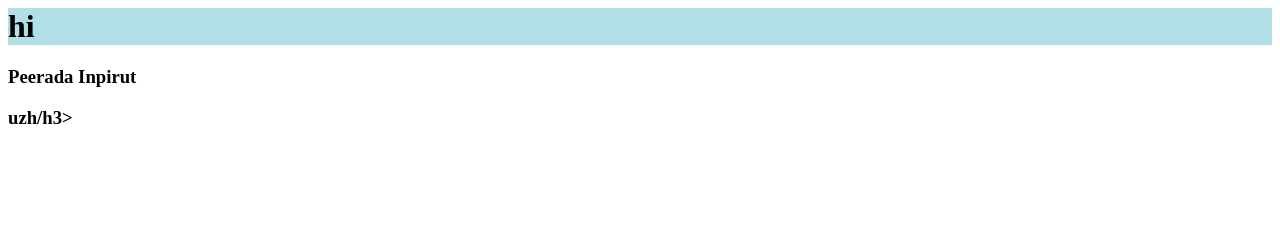
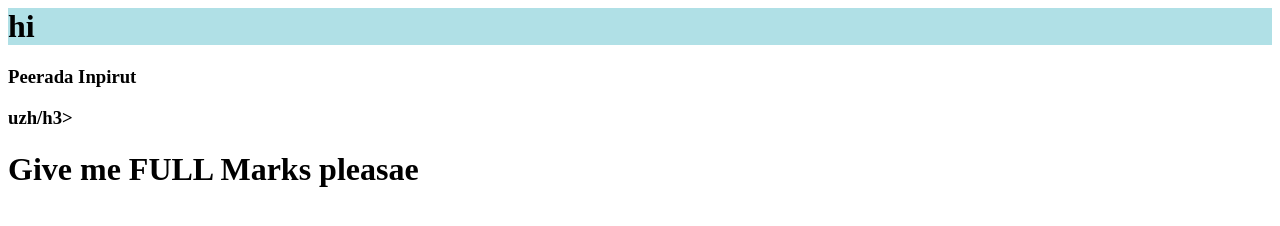
Before and after one commit to urzh4ng/myweb, a plain HTML site: page index.html in a window 1280 px wide. Drawn offline with Linux system fonts and the light colour scheme.

Commit message:
Update index.html

```diff
--- a/index.html
+++ b/index.html
@@ -2,4 +2,5 @@
   <h1 style="background-color:powderblue;">hi</h1>
   <h3>Peerada Inpirut</h3>
 <h3>uzh/h3>
+<h1>Give me FULL Marks pleasae</h1>
 </html>
```
